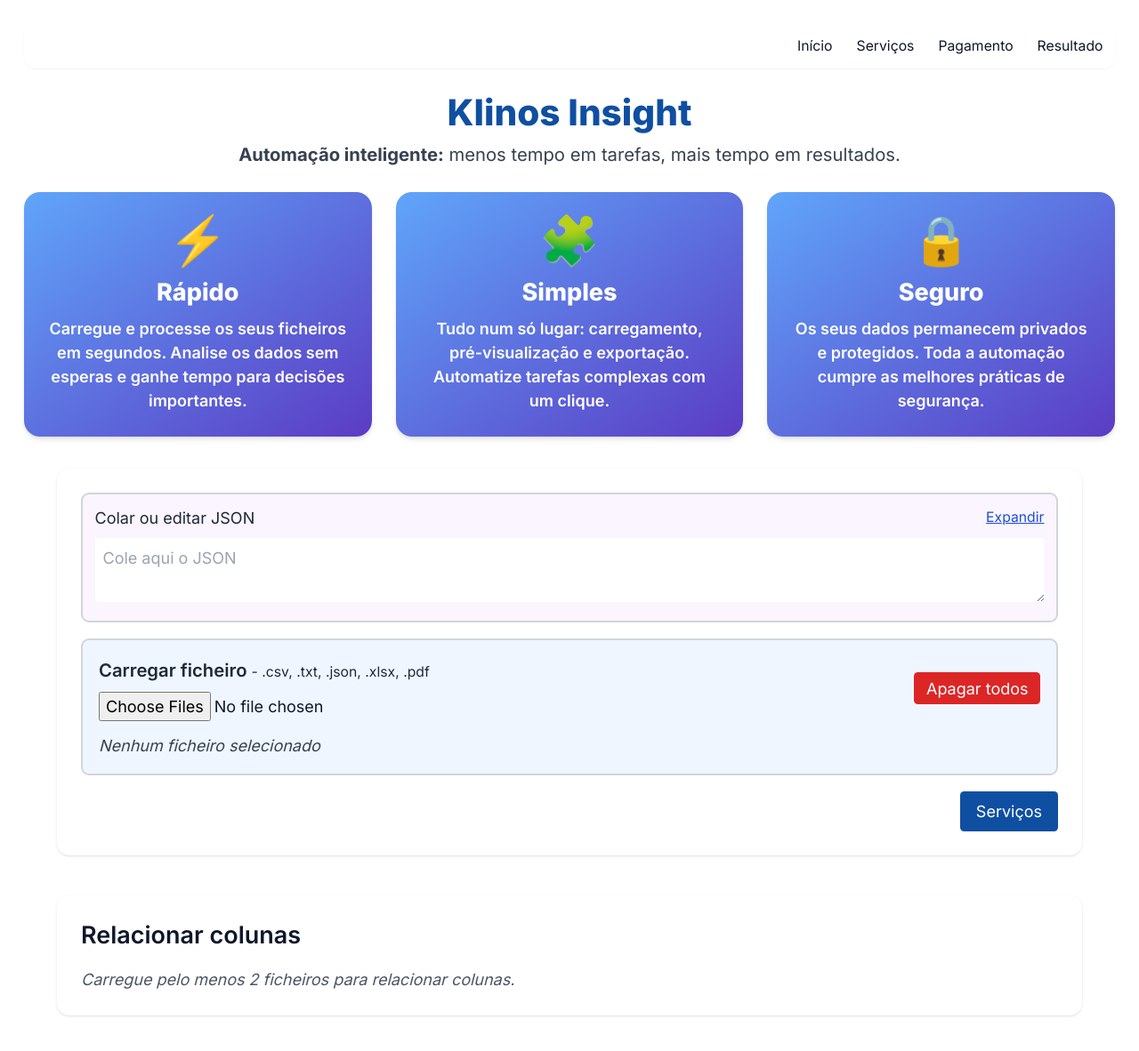
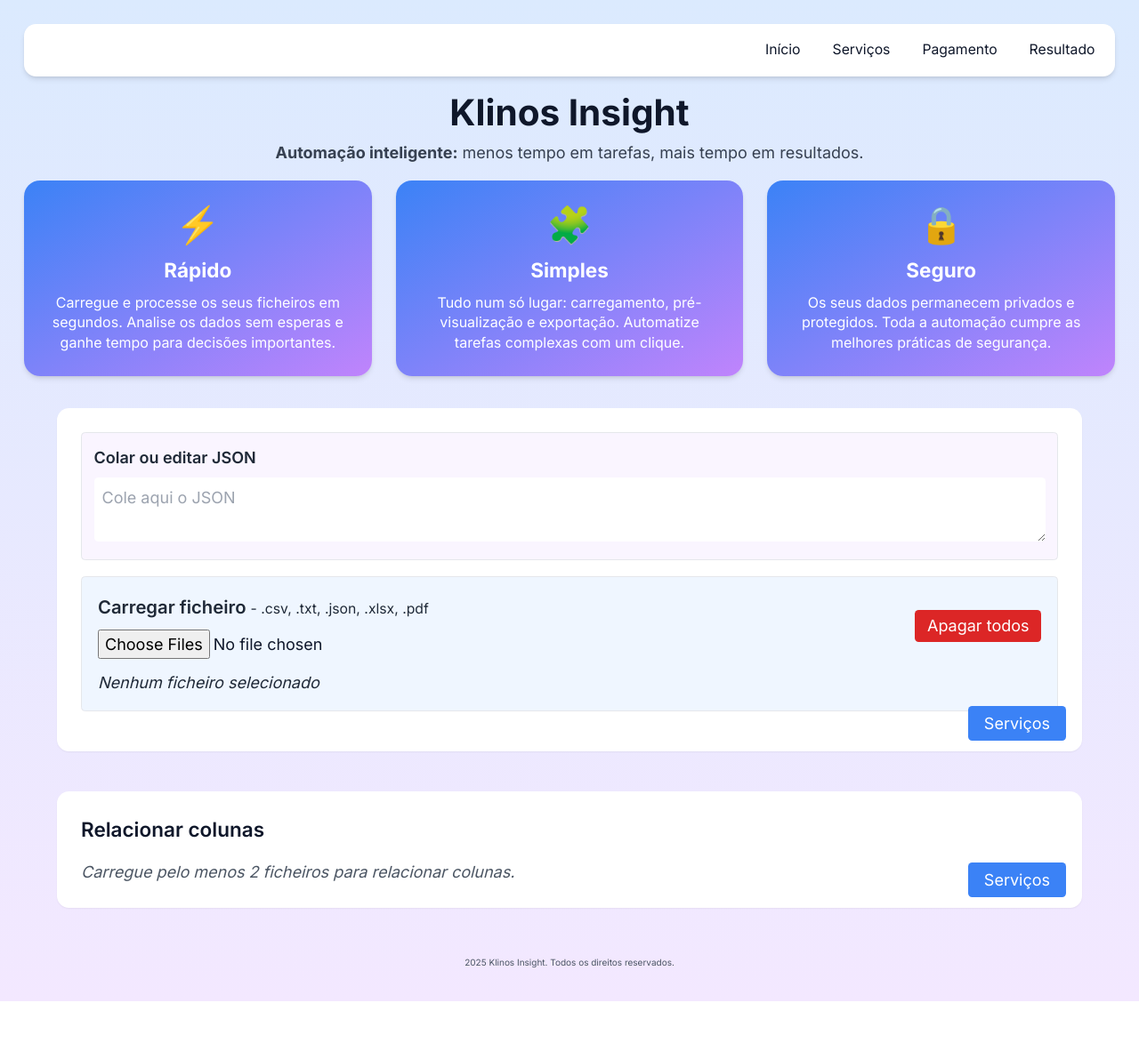
Before and after one commit to klinos3/klinos-App, a React (Create React App) app: page / in a window 1280 px wide. Shown: the top 1182 px of the page at 89% size. After the commit the page ends 1126 px from the top, so only its background shows below. Built offline with nearby package versions, Linux system fonts and the light colour scheme.

Commit message:
update layout estetica

```diff
--- a/src/App.jsx
+++ b/src/App.jsx
@@ -1,10 +1,4 @@
 import React, { useState } from "react";
-
-/* ------------------------------------------------------------------
-  App.jsx
-  - Mantém o layout que combinámos.
-  - Nota: para já não trazemos xlsx/pdf libs para evitar erros de build.
------------------------------------------------------------------- */
 
 const cards = [
   {
@@ -28,98 +22,89 @@ const cards = [
 ];
 
 export default function App() {
-  // ficheiros carregados (cada objecto: { name, headers: [], rows: [] })
+  const [jsonInput, setJsonInput] = useState("");
   const [filesData, setFilesData] = useState([]);
-  const [jsonInput, setJsonInput] = useState("");
-  const [jsonExpanded, setJsonExpanded] = useState(false);
-  const [relations, setRelations] = useState({}); // { filename: selectedColumn }
+  const [relations, setRelations] = useState({});
 
+  // Funções de parse CSV / JSON / TXT
   const parseCSV = (text) => {
     const lines = text.split(/\r\n|\n/).filter((l) => l.length);
-    const headers = lines.length ? lines[0].split(",").map(h => h.trim()) : [];
-    const rows = lines.slice(1).map((r) => r.split(",").map(c => c.trim()));
+    if (!lines.length) return { headers: [], rows: [] };
+    const headers = lines[0].split(",").map((h) => h.trim());
+    const rows = lines.slice(1).map((line) => line.split(",").map((c) => c.trim()));
     return { headers, rows };
   };
 
-  const parseJSONText = (text) => {
+  const parseJSON = (text) => {
     try {
-      const parsed = JSON.parse(text);
-      if (Array.isArray(parsed) && parsed.length && typeof parsed[0] === "object") {
-        const headers = Object.keys(parsed[0]);
-        const rows = parsed.map((o) => headers.map((h) => (o[h] === undefined ? "" : String(o[h]))));
+      const data = JSON.parse(text);
+      if (Array.isArray(data) && data.length && typeof data[0] === "object") {
+        const headers = Object.keys(data[0]);
+        const rows = data.map((row) => headers.map((h) => String(row[h] ?? "")));
         return { headers, rows };
       }
-    } catch (_) {}
       const lines = text.split(/\r\n|\n/).slice(0, 200);
-    return { headers: ["Conteúdo"], rows: lines.map(l => [l]) };
+      return { headers: ["Conteúdo"], rows: lines.map((l) => [l]) };
+    } catch {
+      const lines = text.split(/\r\n|\n/).slice(0, 200);
+      return { headers: ["Conteúdo"], rows: lines.map((l) => [l]) };
+    }
   };
 
   const parseTXT = (text) => {
     const lines = text.split(/\r\n|\n/).slice(0, 200);
-    return { headers: ["Conteúdo"], rows: lines.map(l => [l]) };
+    return { headers: ["Conteúdo"], rows: lines.map((l) => [l]) };
   };
 
   const handleFileUpload = async (e) => {
-    const uploadedFiles = Array.from(e.target.files || []);
-    if (!uploadedFiles.length) return;
+    const selected = Array.from(e.target.files || []);
+    if (!selected.length) return;
 
-    const parsed = await Promise.all(
-      uploadedFiles.map((file) =>
+    const readers = selected.map(
+      (file) =>
         new Promise((resolve) => {
           const name = file.name;
-          const lower = name.toLowerCase();
           const reader = new FileReader();
 
-          if (lower.endsWith(".csv")) {
-            reader.onload = (ev) => resolve({ name, ...parseCSV(ev.target.result) });
+          if (name.toLowerCase().endsWith(".csv")) {
+            reader.onload = (ev) => resolve(parseCSV(ev.target.result));
             reader.readAsText(file);
             return;
           }
 
-          if (lower.endsWith(".json")) {
-            reader.onload = (ev) => resolve({ name, ...parseJSONText(ev.target.result) });
+          if (name.toLowerCase().endsWith(".json")) {
+            reader.onload = (ev) => resolve(parseJSON(ev.target.result));
             reader.readAsText(file);
             return;
           }
 
-          if (lower.endsWith(".txt")) {
-            reader.onload = (ev) => resolve({ name, ...parseTXT(ev.target.result) });
+          if (name.toLowerCase().endsWith(".txt")) {
+            reader.onload = (ev) => resolve(parseTXT(ev.target.result));
             reader.readAsText(file);
             return;
           }
 
-          // XLSX / PDF: por agora devolve aviso (integraremos depois)
-          if (lower.endsWith(".xlsx") || lower.endsWith(".xls")) {
+          // XLSX e PDF - placeholder
           resolve({
             name,
             headers: ["Aviso"],
-              rows: [["Pré-visualização XLSX será ativada na próxima etapa."]],
+            rows: [["Pré-visualização será ativada na próxima etapa."]],
           });
-            return;
-          }
-          if (lower.endsWith(".pdf")) {
-            resolve({
-              name,
-              headers: ["Aviso"],
-              rows: [["Pré-visualização PDF será ativada na próxima etapa."]],
-            });
-            return;
-          }
-
-          // fallback -> ler como texto
-          reader.onload = (ev) => resolve({ name, ...parseTXT(ev.target.result) });
-          reader.readAsText(file);
         })
-      )
     );
 
+    const parsed = await Promise.all(readers);
     setFilesData((prev) => [...prev, ...parsed]);
-    e.target.value = ""; // permite re-upload do mesmo ficheiro
+    e.target.value = "";
   };
 
   const removeFile = (name) => {
     setFilesData((prev) => prev.filter((f) => f.name !== name));
-    setRelations((prev) => { const c = { ...prev }; delete c[name]; return c; });
+    setRelations((prev) => {
+      const copy = { ...prev };
+      delete copy[name];
+      return copy;
+    });
   };
 
   const removeAll = () => {
@@ -132,74 +117,71 @@ export default function App() {
   };
 
   return (
-    <div className="min-h-screen p-6 bg-white">
-      {/* Top bar */}
-      <div className="bg-white/80 flex justify-between items-center p-3 rounded-xl mb-6 shadow-sm">
-        <div /> {/* placeholder left to keep logo centered */}
-        <div className="text-sm flex gap-6">
-          <a className="font-medium hover:underline cursor-pointer">Início</a>
-          <a className="font-medium hover:underline cursor-pointer">Serviços</a>
-          <a className="font-medium hover:underline cursor-pointer">Pagamento</a>
-          <a className="font-medium hover:underline cursor-pointer">Resultado</a>
-        </div>
+    <div className="min-h-screen p-6 bg-gradient-to-b from-blue-100 to-purple-100">
+      {/* Top bar: menus à direita */}
+<div className="flex justify-end p-3 mb-4 bg-white rounded-xl shadow-md">
+  <nav className="flex gap-4 text-sm">
+    <a className="hover:underline cursor-pointer px-2 py-1 rounded hover:bg-gray-100 transition">Início</a>
+    <a className="hover:underline cursor-pointer px-2 py-1 rounded hover:bg-gray-100 transition">Serviços</a>
+    <a className="hover:underline cursor-pointer px-2 py-1 rounded hover:bg-gray-100 transition">Pagamento</a>
+    <a className="hover:underline cursor-pointer px-2 py-1 rounded hover:bg-gray-100 transition">Resultado</a>
+  </nav>
 </div>
 
-      {/* Header centralizado */}
-      <header className="text-center mb-6">
+
+      {/* Nome + frase */}
+      <header className="text-center my-4">
         <a
           href="https://www.klinosinsight.com"
           target="_blank"
           rel="noopener noreferrer"
-          className="text-4xl font-extrabold text-klinosBlue"
+          className="text-4xl font-bold text-brandBlue hover:underline"
         >
           Klinos Insight
         </a>
-        <p className="mt-2 text-gray-700 text-lg">
+        <p className="mt-2 text-gray-700 text-base">
           <strong>Automação inteligente:</strong> menos tempo em tarefas, mais tempo em resultados.
         </p>
       </header>
 
-      {/* Dashboards (texto bold, maior) */}
-      <section className="flex flex-col md:flex-row gap-6 mb-8">
+      {/* Dashboards */}
+      <section className="flex flex-col md:flex-row justify-center gap-6 mb-8">
         {cards.map((card, idx) => (
           <div
             key={idx}
-            className="bg-gradient-to-br from-blue-400 to-klinosPurple rounded-2xl p-6 flex-1 text-white text-center shadow-md transform transition hover:scale-105"
+            className="bg-gradient-to-br from-blue-500 to-purple-400 rounded-2xl p-6 flex-1 text-white text-center shadow-md transform transition hover:scale-105"
           >
-            <div className="text-5xl mb-3 font-extrabold">{card.icon}</div>
-            <h2 className="text-2xl font-extrabold mb-2">{card.title}</h2>
-            <p className="text-base font-semibold">{card.description}</p>
+            <div className="text-4xl mb-3 font-bold">{card.icon}</div>
+            <h2 className="text-xl font-bold mb-2">{card.title}</h2>
+            <p className="text-sm" style={{ fontSize: "16px" }}>{card.description}</p>
           </div>
         ))}
       </section>
 
-      {/* Área principal: JSON acima, upload e previews */}
-      <section className="bg-white p-6 rounded-xl max-w-5xl mx-auto mb-10 shadow">
-        {/* Colar/editar JSON (altura ~2 linhas por omissão) */}
-        <div className="p-3 border-2 border-gray-300 rounded-lg bg-purple-50 mb-4">
-          <div className="flex justify-between items-center">
-            <label className="text-gray-800 font-medium">Colar ou editar JSON</label>
-            <button
-              onClick={() => setJsonExpanded(!jsonExpanded)}
-              className="text-sm text-blue-700 underline"
-            >
-              {jsonExpanded ? "Reduzir" : "Expandir"}
-            </button>
-          </div>
+      {/* Área principal: pré-visualizar */}
+      <section className="bg-white p-6 rounded-xl max-w-5xl mx-auto mb-10 shadow-sm relative">
+        {/* JSON / Upload */}
+        {/* Mantém todo o código existente */}
+      {/* Colar/editar JSON */}
+<div className="p-3 border rounded mb-4 bg-purple-50">
+  <label className="text-gray-800 font-semibold">Colar ou editar JSON</label>
   <textarea
     value={jsonInput}
     onChange={(e) => setJsonInput(e.target.value)}
     placeholder="Cole aqui o JSON"
-            className={`w-full p-2 mt-2 rounded text-gray-800 ${jsonExpanded ? "h-40" : "h-16"}`}
+    className="w-full p-2 mt-2 rounded h-16 text-gray-800"
   />
 </div>
 
-        {/* Upload */}
-        <div className="p-4 border-2 border-gray-300 rounded-lg bg-blue-50 mb-4">
-          <div className="flex flex-col md:flex-row items-start md:items-center justify-between gap-3">
-            <div className="w-full md:w-2/3">
+{/* Upload de ficheiros */}
+<div className="p-4 border rounded bg-blue-50 mb-4">
+  <div className="flex items-center justify-between flex-wrap gap-3">
+    <div>
       <div className="text-gray-800 font-semibold text-lg">
-                Carregar ficheiro <span className="text-sm font-normal">- .csv, .txt, .json, .xlsx, .pdf</span>
+        Carregar ficheiro{" "}
+        <span className="text-sm font-normal">
+          - .csv, .txt, .json, .xlsx, .pdf
+        </span>
       </div>
       <input
         type="file"
@@ -209,84 +191,125 @@ export default function App() {
         className="mt-2"
       />
     </div>
-
     <div className="flex gap-2">
-              <button onClick={removeAll} className="bg-red-600 text-white px-3 py-1 rounded hover:bg-red-700 transition">
+      <button
+        onClick={removeAll}
+        className="bg-red-600 text-white px-3 py-1 rounded hover:bg-red-700 transition"
+      >
         Apagar todos
       </button>
     </div>
   </div>
 
-          {filesData.length === 0 && <p className="text-gray-700 italic mt-3">Nenhum ficheiro selecionado</p>}
+  {filesData.length === 0 && (
+    <p className="text-gray-800 italic mt-3">Nenhum ficheiro selecionado</p>
+  )}
 </div>
-
-        {/* Lista de ficheiros com preview (máx 5 linhas por ficheiro) */}
+{/* Lista de ficheiros */}
 {filesData.map((f, index) => (
-          <div key={f.name + index} className="mb-4 border border-gray-200 rounded-lg bg-white">
-            <div className="flex justify-between items-center px-3 py-2 border-b border-gray-200">
+  <div key={f.name + index} className="mb-4 border rounded bg-white shadow-sm relative">
+    <div className="flex justify-between items-center px-3 py-2 border-b">
       <p className="font-semibold text-gray-800">
         Ficheiro {index + 1}: {f.name} — {f.headers.length} colunas, {f.rows.length} linhas
       </p>
-              <button onClick={() => removeFile(f.name)} className="text-red-600 hover:text-red-800">🗑️</button>
+      <button
+        onClick={() => removeFile(f.name)}
+        className="text-red-600 hover:text-red-800"
+        title="Apagar este ficheiro"
+      >
+        🗑️
+      </button>
     </div>
 
-            <div className="overflow-x-auto max-w-full p-3">
-              <table className="min-w-full text-left border-separate border-spacing-0">
+    <div className="overflow-x-auto p-3">
+      <table className="min-w-full text-left border-collapse">
         <thead>
           <tr className="bg-gray-100">
-                    { (f.headers.length ? f.headers : ["Conteúdo"]).map((h, i) => (
-                      <th key={i} className="px-2 py-1 border border-gray-200 text-gray-800 whitespace-nowrap text-sm">{h}</th>
-                    )) }
+            {f.headers.map((h, i) => (
+              <th key={i} className="px-2 py-1 border text-sm whitespace-nowrap">
+                {h}
+              </th>
+            ))}
           </tr>
         </thead>
         <tbody>
           {f.rows.slice(0, 5).map((row, rIdx) => (
             <tr key={rIdx} className={rIdx % 2 === 0 ? "bg-white" : "bg-gray-50"}>
               {row.map((cell, cIdx) => (
-                        <td key={cIdx} className="px-2 py-1 border border-gray-200 text-gray-800 text-sm whitespace-nowrap">{String(cell ?? "")}</td>
+                <td key={cIdx} className="px-2 py-1 border text-sm whitespace-nowrap">
+                  {String(cell ?? "")}
+                </td>
               ))}
             </tr>
           ))}
         </tbody>
       </table>
     </div>
+
+    {/* Botão Serviços no fundo direito do retângulo */}
+    <div className="absolute bottom-4 right-4">
+      <a
+        href="/servicos"
+        className="bg-blue-500 text-white rounded px-4 py-2 hover:bg-blue-600 transition"
+      >
+        Serviços
+      </a>
+    </div>
   </div>
 ))}
 
-        {/* Botão Serviços */}
-        <div className="flex justify-end mt-4">
-          <a href="/servicos" className="bg-klinosBlue text-white rounded px-4 py-2 hover:opacity-90 transition">Serviços</a>
+        {/* Botão Serviços no fundo direito do retângulo */}
+        <div className="absolute bottom-4 right-4">
+          <a
+            href="/servicos"
+            className="bg-blue-500 text-white rounded px-4 py-2 hover:bg-blue-600 transition"
+          >
+            Serviços
+          </a>
         </div>
       </section>
 
       {/* Relacionar colunas */}
-      <section className="bg-white p-6 rounded-xl max-w-5xl mx-auto mb-16 shadow">
-        <h3 className="text-2xl font-semibold mb-4">Relacionar colunas</h3>
+      <section className="bg-white p-6 rounded-xl max-w-5xl mx-auto mb-10 shadow-sm relative">
+        <h3 className="text-xl font-semibold mb-4">Relacionar colunas</h3>
         {filesData.length > 1 ? (
-          <>
-            {filesData.map((file) => (
+          filesData.map((file) => (
             <div key={file.name} className="mb-3">
-                <label className="block font-medium mb-1 text-gray-800">{file.name}</label>
+              <label className="block font-medium mb-1">{file.name}</label>
               <select
                 className="border p-2 rounded w-full"
                 onChange={(e) => setRelationForFile(file.name, e.target.value)}
                 value={relations[file.name] || ""}
               >
                 <option value="">-- escolher coluna chave --</option>
-                  {file.headers.map((col, i) => <option key={i} value={col}>{col}</option>)}
+                {file.headers.map((col, i) => (
+                  <option key={i} value={col}>{col}</option>
+                ))}
               </select>
             </div>
-            ))}
+          ))
+        ) : (
+          <p className="text-gray-600 italic">
+            Carregue pelo menos 2 ficheiros para relacionar colunas.
+          </p>
+        )}
 
-            <div className="mt-4">
-              <p className="text-sm text-gray-700">Relações guardadas (por ficheiro):</p>
-              <pre className="bg-gray-50 p-2 rounded mt-2 text-sm text-gray-800">{JSON.stringify(relations, null, 2)}</pre>
+        {/* Botão Serviços no fundo direito do retângulo */}
+        <div className="absolute bottom-4 right-4">
+          <a
+            href="/servicos"
+            className="bg-blue-500 text-white rounded px-4 py-2 hover:bg-blue-600 transition"
+          >
+            Serviços
+          </a>
         </div>
-          </>
-        ) : (
-          <p className="text-gray-600 italic">Carregue pelo menos 2 ficheiros para relacionar colunas.</p>
-        )}
       </section>
+
+      {/* Rodapé */}
+      <footer className="text-center text-gray-600 py-2 text-[10px]">
+  2025 Klinos Insight. Todos os direitos reservados.
+</footer>
+
     </div>
   );
 }
```
Lines whose indentation alone changed are shown as unchanged.
